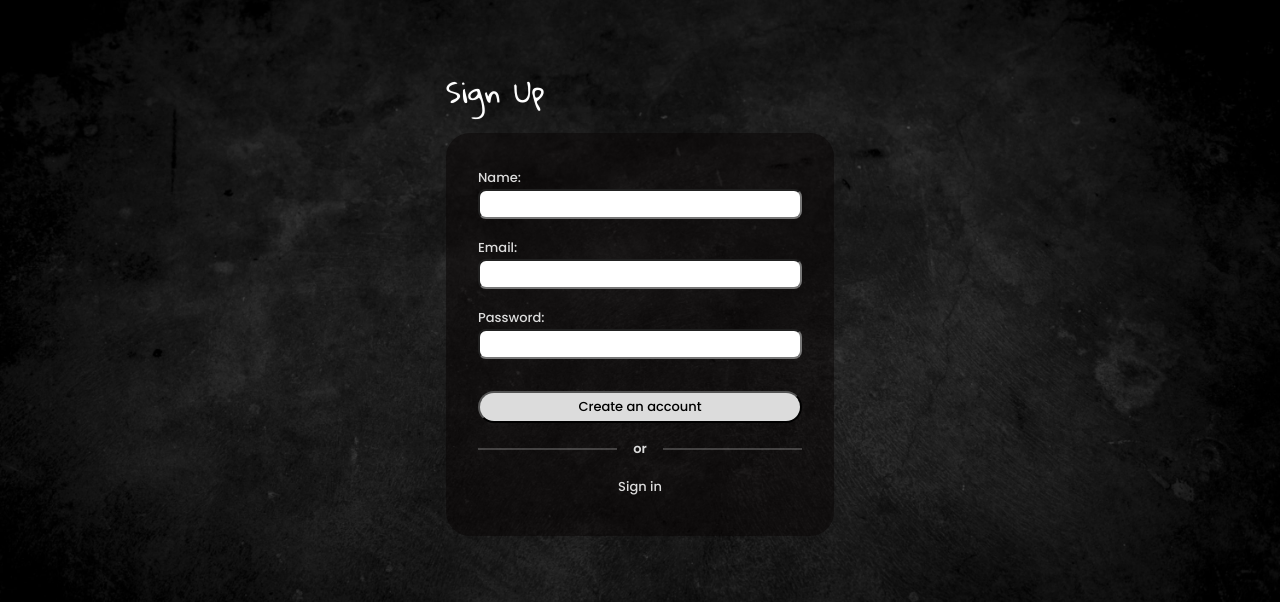
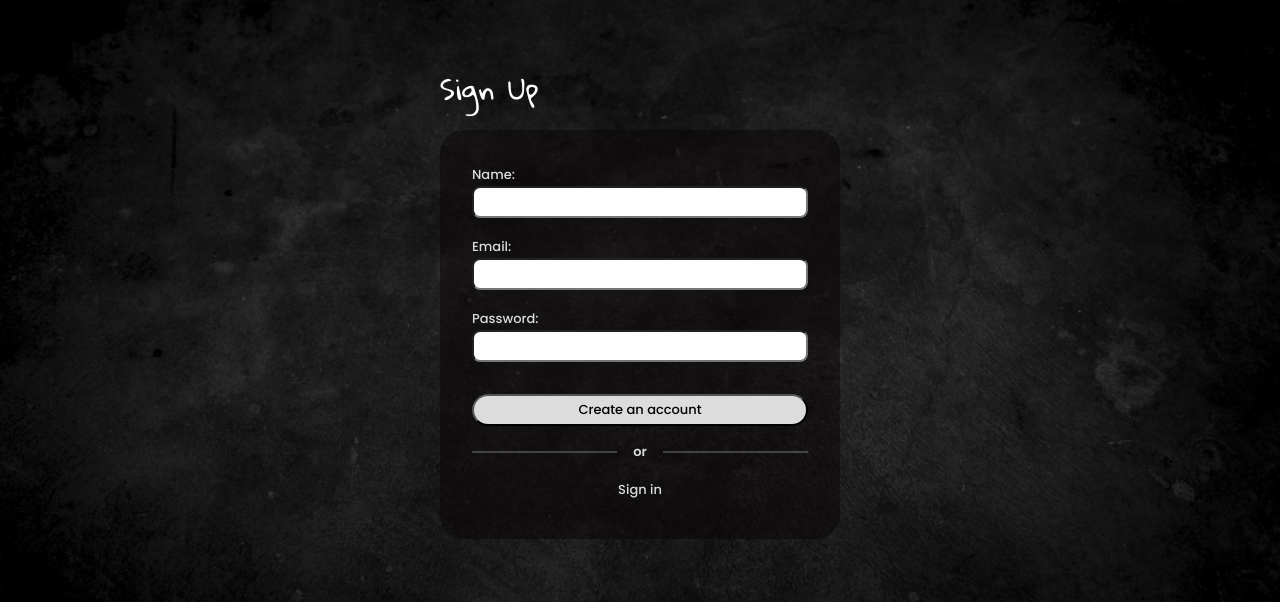
Before and after one commit to RicardoRB09/iguanaPlan, a Flask app: page /signup in a window 1280 px wide. Shown: the part 109-711 px from the top of the page. Run offline with Flask 3, Linux system fonts and the light colour scheme.

Commit message:
inputs font updated, also a padding was configured to it

```diff
--- a/static/css/style.css
+++ b/static/css/style.css
@@ -70,6 +70,8 @@
 .signup-input, .signin-input{
     border-radius: 8px;
     caret-color: gainsboro;
+    font-family: var(--font-ui);
+    padding: 2px 8px;
 }
 
 .signup-btn, .signin-btn {
```
Also changed, not shown: README.md.
